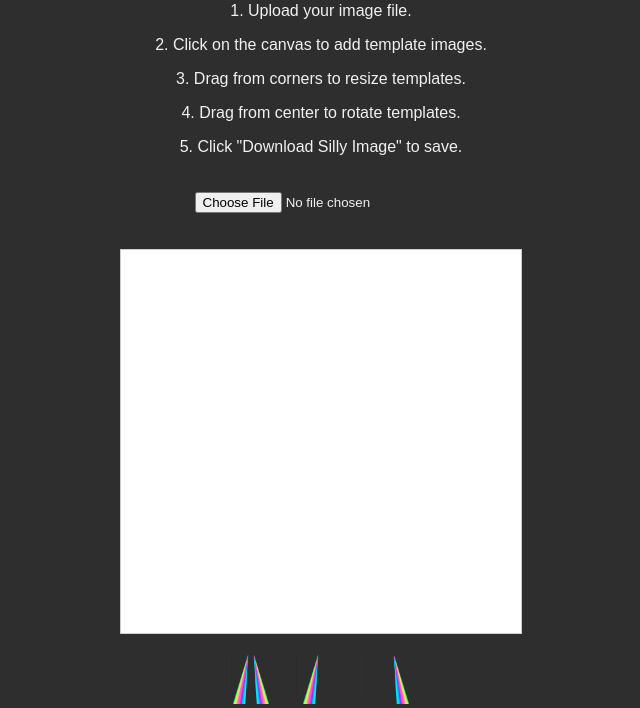
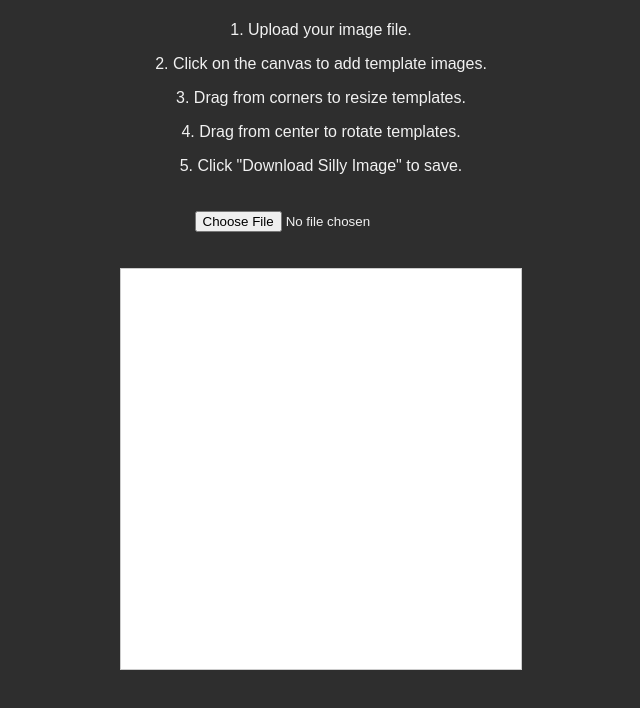
Before and after one commit to milkymind/stupid_silly_cat, a plain HTML site: page index.html in a window 1280 px wide. Shown: the part 92-800 px from the top of the page, without its empty margins (319-959 px from the left). Drawn offline with Linux system fonts and the light colour scheme; a script that the page names is missing.

Commit message:
Update index.html

```diff
--- a/index.html
+++ b/index.html
@@ -25,15 +25,7 @@
     </div>
 
     <div id="template-carousel">
-        <div class="template-item" data-src="template1.png">
-            <img src="template1.png" alt="Template 1">
-        </div>
-        <div class="template-item" data-src="template2.png">
-            <img src="template2.png" alt="Template 2">
-        </div>
-        <div class="template-item" data-src="template3.png">
-            <img src="template3.png" alt="Template 3">
-        </div>
+        <!-- Template images will be dynamically added here -->
     </div>
 
     <button id="download-btn" class="hidden">Download Silly Image</button>
```
